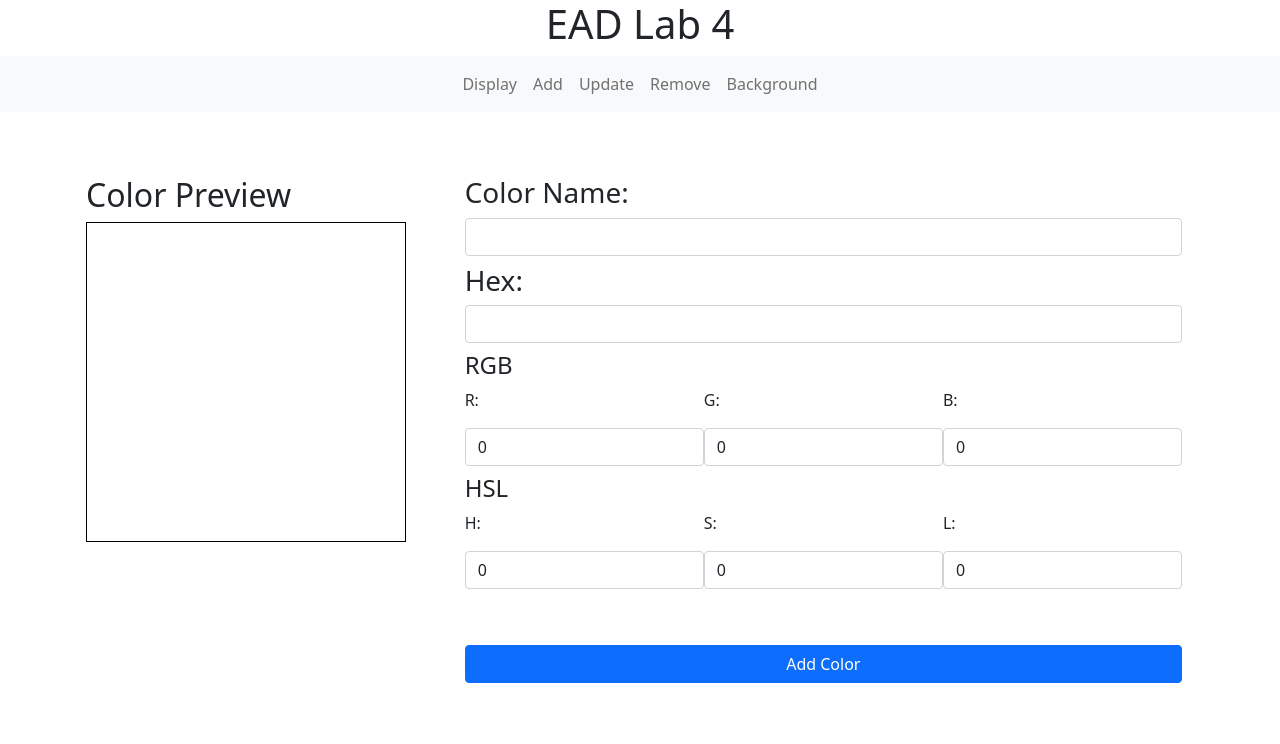
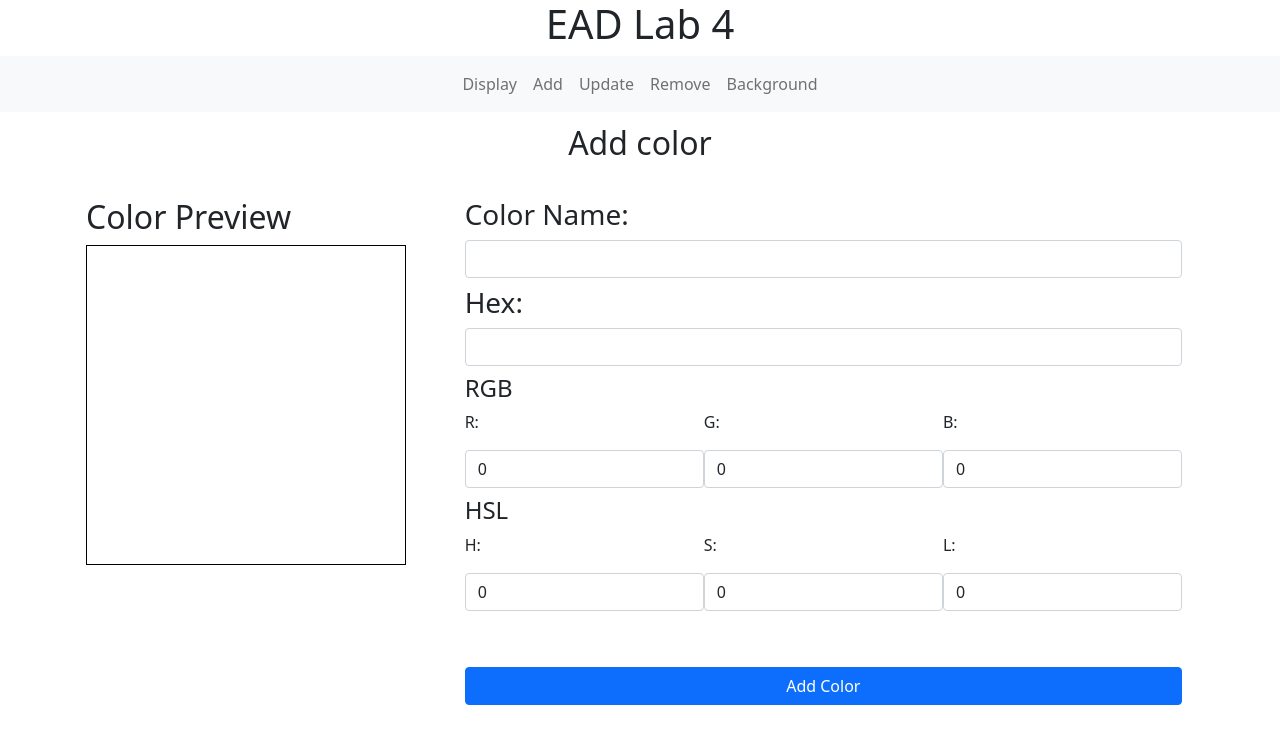
Before and after one commit to MikoGD/ead-4, a React (Create React App) app in the folder client/: page /add in a window 1280 px wide. Shown: the top 744 px of the page. Built offline with nearby package versions, Linux system fonts and the light colour scheme; no server answers.

Commit message:
Add page header

```diff
--- a/client/src/components/color-editor/color-editor.component.tsx
+++ b/client/src/components/color-editor/color-editor.component.tsx
@@ -7,7 +7,7 @@ import React, {
 } from 'react';
 import PulseLoader from 'react-spinners/PulseLoader';
 import { AxiosError } from 'axios';
-import { useForm, UseFormHandleSubmit } from 'react-hook-form';
+import { useForm } from 'react-hook-form';
 import styles from './color-editor.module.scss';
 import { getColorById } from '../../api/axios';
 import { Color } from '../../types';
@@ -154,7 +154,7 @@ export function ColorEditor({
       : submitFailedText(watch());
 
   return isInitialColorLoaded ? (
-    <div className="container mt-5 d-flex justify-content-between bg-white p-3">
+    <div className="container d-flex justify-content-between bg-white p-3">
       <div className="d-flex flex-column w-50">
         <h2>Color Preview</h2>
         <div>
@@ -206,7 +206,7 @@ export function ColorEditor({
       <form
         onSubmit={(event) => {
           // Due to not calling onSubmit directly a function is needed to pass a
-          // callback into submit to also give onSubmit the form event
+          // callback into submit to and also give onSubmit the form event
           function passCallbackToOnSubmit(cb: (colorInputs: Inputs) => void) {
             onSubmit(cb)(event);
           }
--- a/client/src/components/pages/add.component.tsx
+++ b/client/src/components/pages/add.component.tsx
@@ -99,7 +99,11 @@ export function AddPage(): React.ReactElement {
   }
 
   return (
-    <div className="container mt-5 d-flex justify-content-between bg-white p-3">
+    <>
+      <div className="bg-white mx-auto w-25 p-1 my-2 d-flex justify-content-center align-items-center">
+        <h2>Add color</h2>
+      </div>
+      <div className="container d-flex justify-content-between bg-white p-3">
         <div className="d-flex flex-column w-50">
           <h2>Color Preview</h2>
           <div>
@@ -210,6 +214,7 @@ export function AddPage(): React.ReactElement {
           </button>
         </form>
       </div>
+    </>
   );
 }
 export default AddPage;
--- a/client/src/components/pages/background-color.component.tsx
+++ b/client/src/components/pages/background-color.component.tsx
@@ -17,6 +17,10 @@ function BackgroundPage(): ReactElement {
   }
 
   return (
+    <>
+      <div className="bg-white mx-auto w-50 p-1 my-2 d-flex justify-content-center align-items-center">
+        <h2>Change background color</h2>
+      </div>
       <ColorEditor
         handleSubmit={handleSubmit}
         isSubmitSuccess={null}
@@ -25,6 +29,7 @@ function BackgroundPage(): ReactElement {
         submitFailedText=""
         isSearchEditor
       />
+    </>
   );
 }
 
--- a/client/src/components/pages/display.component.tsx
+++ b/client/src/components/pages/display.component.tsx
@@ -18,6 +18,10 @@ export function Display(): React.ReactElement {
   }, [response]);
 
   return colors || error ? (
+    <>
+      <div className="bg-white mx-auto w-25 p-1 my-2 d-flex justify-content-center align-items-center">
+        <h2>Display</h2>
+      </div>
       <div className="d-flex justify-content-between flex-wrap container bg-white">
         {error && (
           <div className="w-100 text-center">
@@ -49,6 +53,7 @@ export function Display(): React.ReactElement {
             </div>
           ))}
       </div>
+    </>
   ) : (
     <div className="w-100 d-flex justify-content-center align-items-center">
       <PulseLoader />
--- a/client/src/components/pages/remove.component.tsx
+++ b/client/src/components/pages/remove.component.tsx
@@ -28,6 +28,10 @@ function RemovePage(): ReactElement {
   }
 
   return (
+    <>
+      <div className="bg-white mx-auto w-25 p-1 my-2 d-flex justify-content-center align-items-center">
+        <h2>Remove color</h2>
+      </div>
       <ColorEditor
         handleSubmit={handleSubmit}
         isSubmitSuccess={didColorDelete}
@@ -36,6 +40,7 @@ function RemovePage(): ReactElement {
         submitFailedText="Failed to delete color"
         isSearchEditor
       />
+    </>
   );
 }
 
--- a/client/src/components/pages/update.component.tsx
+++ b/client/src/components/pages/update.component.tsx
@@ -46,6 +46,10 @@ function UpdatePage(): ReactElement {
   }
 
   return (
+    <>
+      <div className="bg-white mx-auto w-25 p-1 my-2 d-flex justify-content-center align-items-center">
+        <h2>Update color</h2>
+      </div>
       <ColorEditor
         handleSubmit={handleSubmit}
         isSubmitSuccess={didUpdateSucceed}
@@ -57,6 +61,7 @@ function UpdatePage(): ReactElement {
           `Failed to update color: ${colorInputs.colorId}`
         }
       />
+    </>
   );
 }
 
```
Lines whose indentation alone changed are shown as unchanged.
